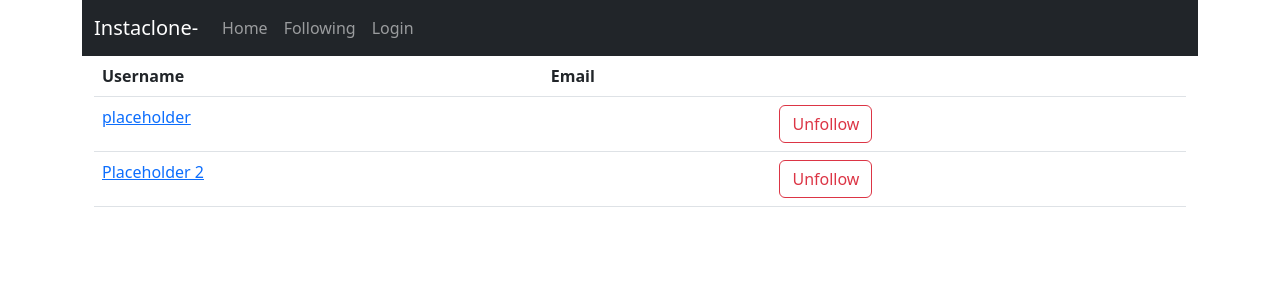
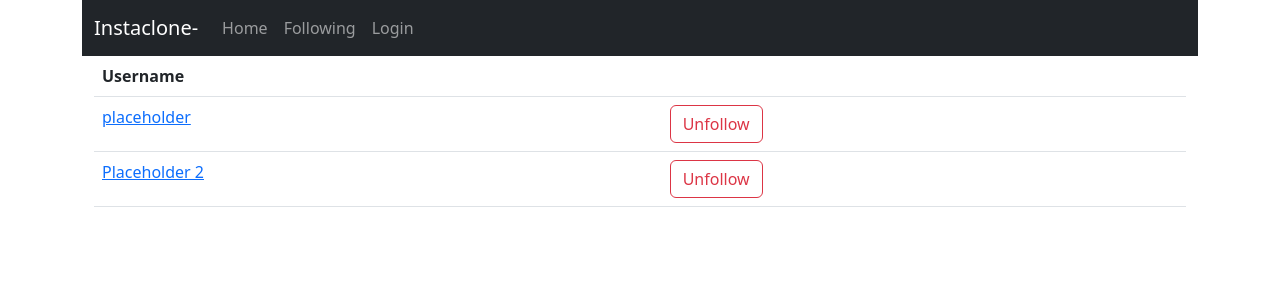
Before and after one commit to VN135766/Instaclone-, a React (Create React App) app in the folder client/: page /users in a window 1280 px wide. Shown: the top 300 px of the page. Built offline with nearby package versions, Linux system fonts and the light colour scheme; no server answers.

Commit message:
removed email from following list

```diff
--- a/client/src/pages/Users.js
+++ b/client/src/pages/Users.js
@@ -33,7 +33,6 @@ const Users = (props) => {
         <thead>
           <tr>
             <th>Username</th>
-            <th>Email</th>
             <th></th>
           </tr>
         </thead>
@@ -46,7 +45,6 @@ const Users = (props) => {
                   {user.username}
                 </Link>
               </td>
-              <td>{user.email}</td>
               <td><Button variant="outline-danger">Unfollow</Button>{' '}</td>
             </tr>
           ))}
```
